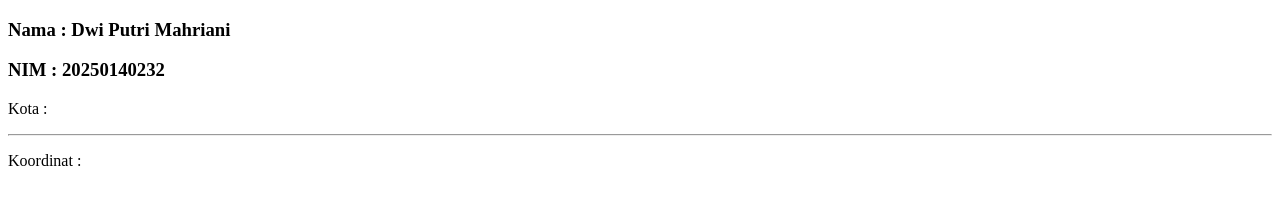
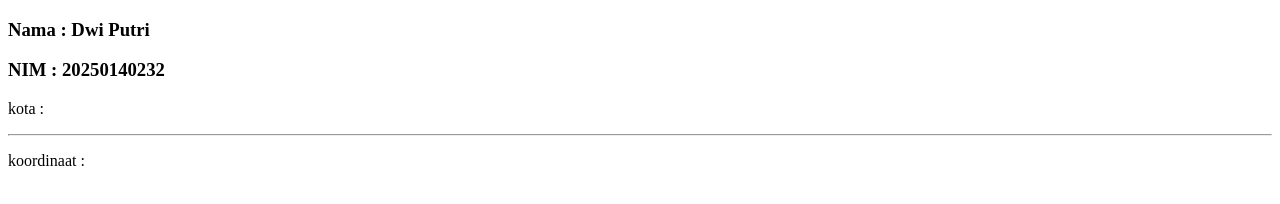
Before and after one commit to dwiiputrimw/232_WeatherApi, a website: page public/index.html in a window 1280 px wide. Drawn offline with Linux system fonts and the light colour scheme; no server answers.

Commit message:
Melengkapi index

```diff
--- a/public/index.html
+++ b/public/index.html
@@ -7,29 +7,30 @@
 </head>
 <body>
 
-    <h3>Nama : Dwi Putri Mahriani</h3>
-    <h3>NIM : 20250140232</h3>
+    <h3>Nama : Dwi Putri </h3>
+    <h3>NIM : 20250140232 </h3>
 
     <p>
-        Kota :
+        kota :
         <span id="lokasi"></span>
+
     </p>
 
     <hr>
 
     <p>
-        Koordinat :
+        koordinaat :
         <span id="negara"></span>
     </p>
 
     <script>
-
-       fetch("/api/lokasi")
-        .then(response => response.json())
-        .then(data => {
+        fetch("/api/lokasi")
+            .then(response => response.json())
+            .then (data => {
             console.log(data);
             document.getElementById("lokasi").innerHTML = data.kota;
-            document.getElementById("negara").innerHTML = data.koordinat;
+            document.getElementById("negara").innerHTML =
+                data.koordinat;
         })
         .catch(error => {
             console.error(error);
```
